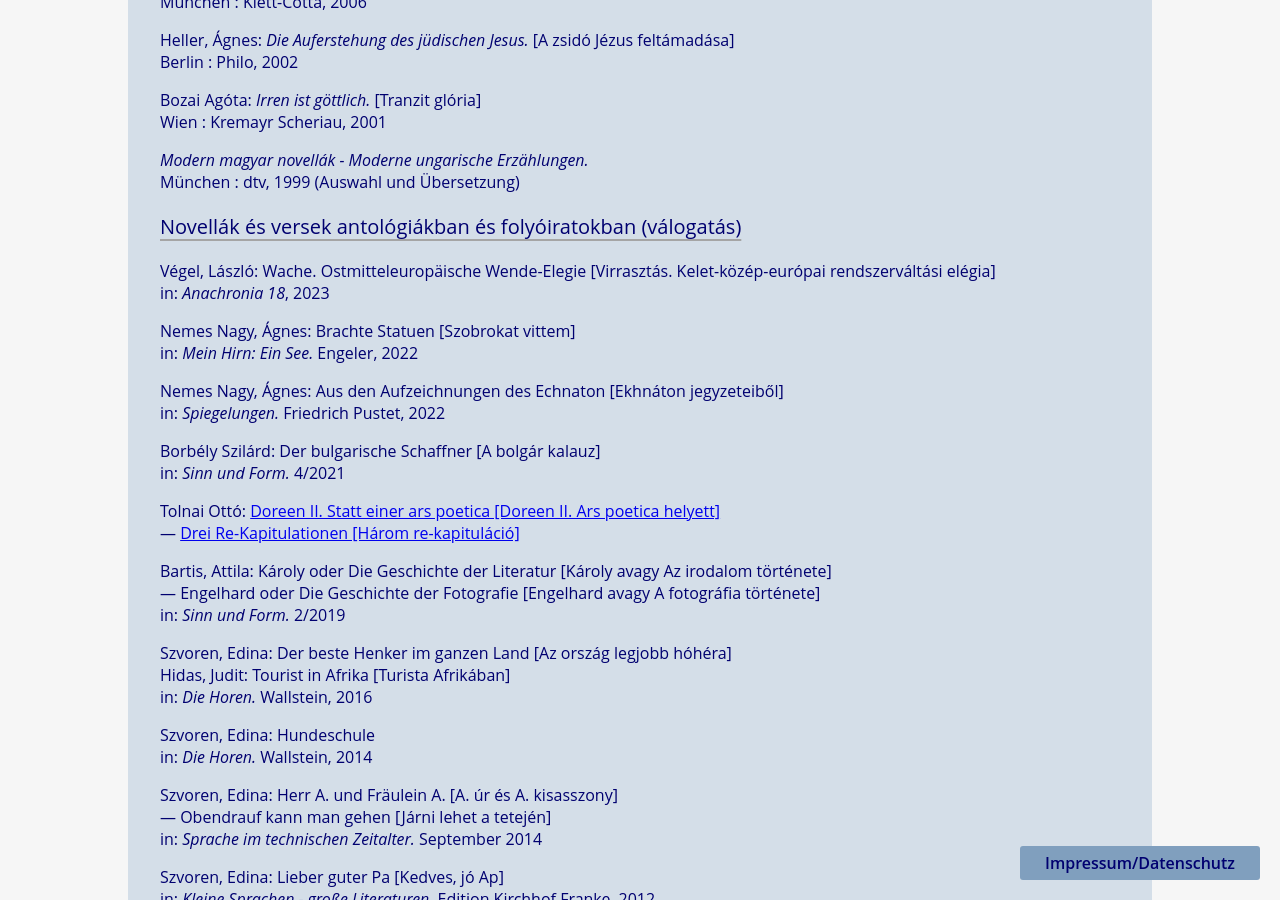
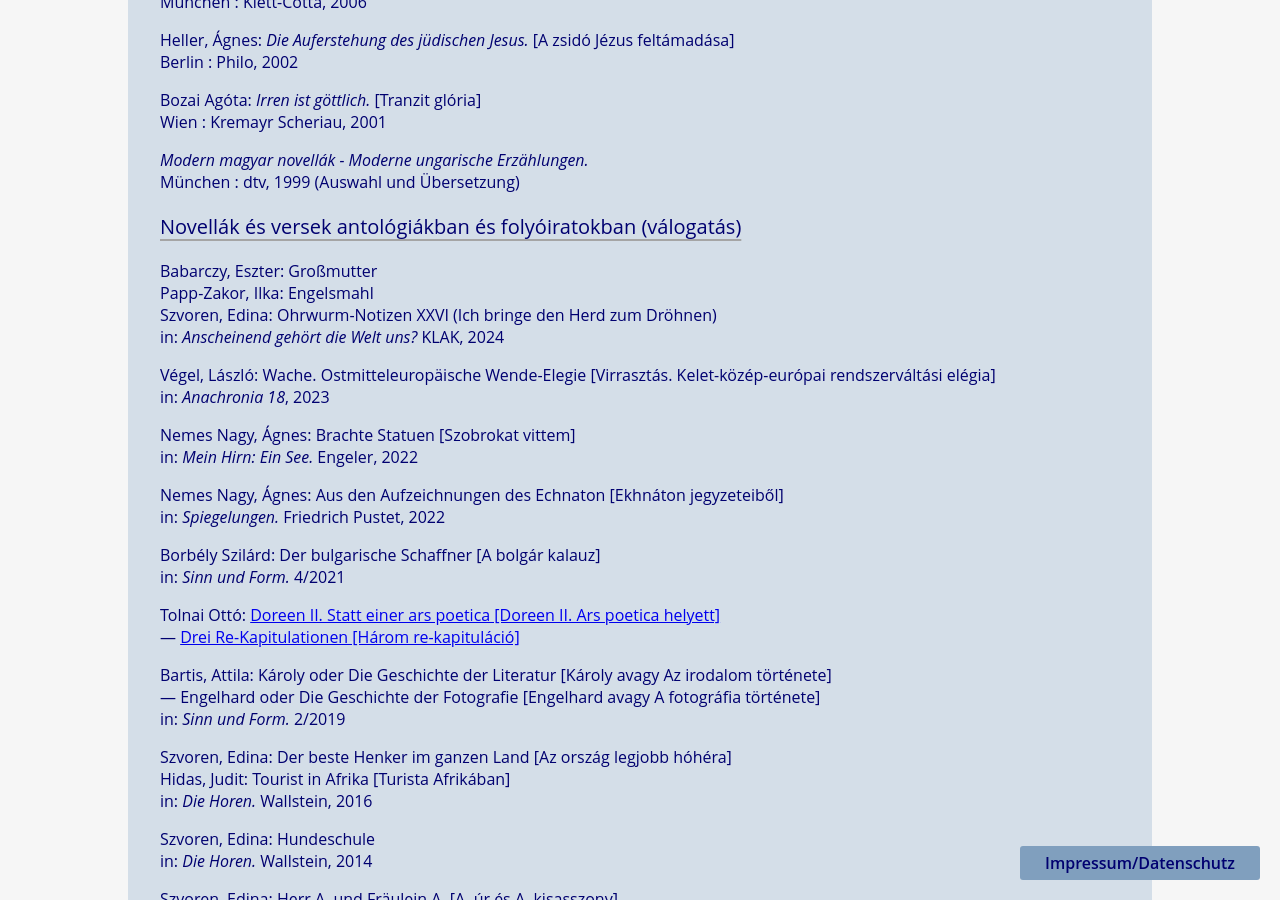
Before and after one commit to rixx/revesz.de, a Jekyll site: the page built from publikationen_ung.md, in a window 1280 px wide and 900 px high, scrolled down 1593 px. Built offline with Jekyll 4.4.1, drawn with Linux system fonts in a browser that asks for light colours.

Commit message:
Update publikationen_ung.md

```diff
--- a/publikationen_ung.md
+++ b/publikationen_ung.md
@@ -32,6 +32,10 @@
 <p>
 
 <h3>Novellák és versek antológiákban és folyóiratokban (válogatás)</h3>
+<p>Babarczy, Eszter: Großmutter <br>
+Papp-Zakor, Ilka: Engelsmahl <br>
+  Szvoren, Edina: Ohrwurm-Notizen XXVI (Ich bringe den Herd zum Dröhnen)<br>
+  in: <span style="font-style:italic;">Anscheinend gehört die Welt uns? </span> KLAK, 2024
 <p>Végel, László: Wache. Ostmitteleuropäische Wende-Elegie [Virrasztás. Kelet-közép-európai rendszerváltási elégia]<br>
   in: <span style="font-style:italic;">Anachronia 18</span>, 2023
 <p>Nemes Nagy, Ágnes: Brachte Statuen [Szobrokat vittem]<br>
```
